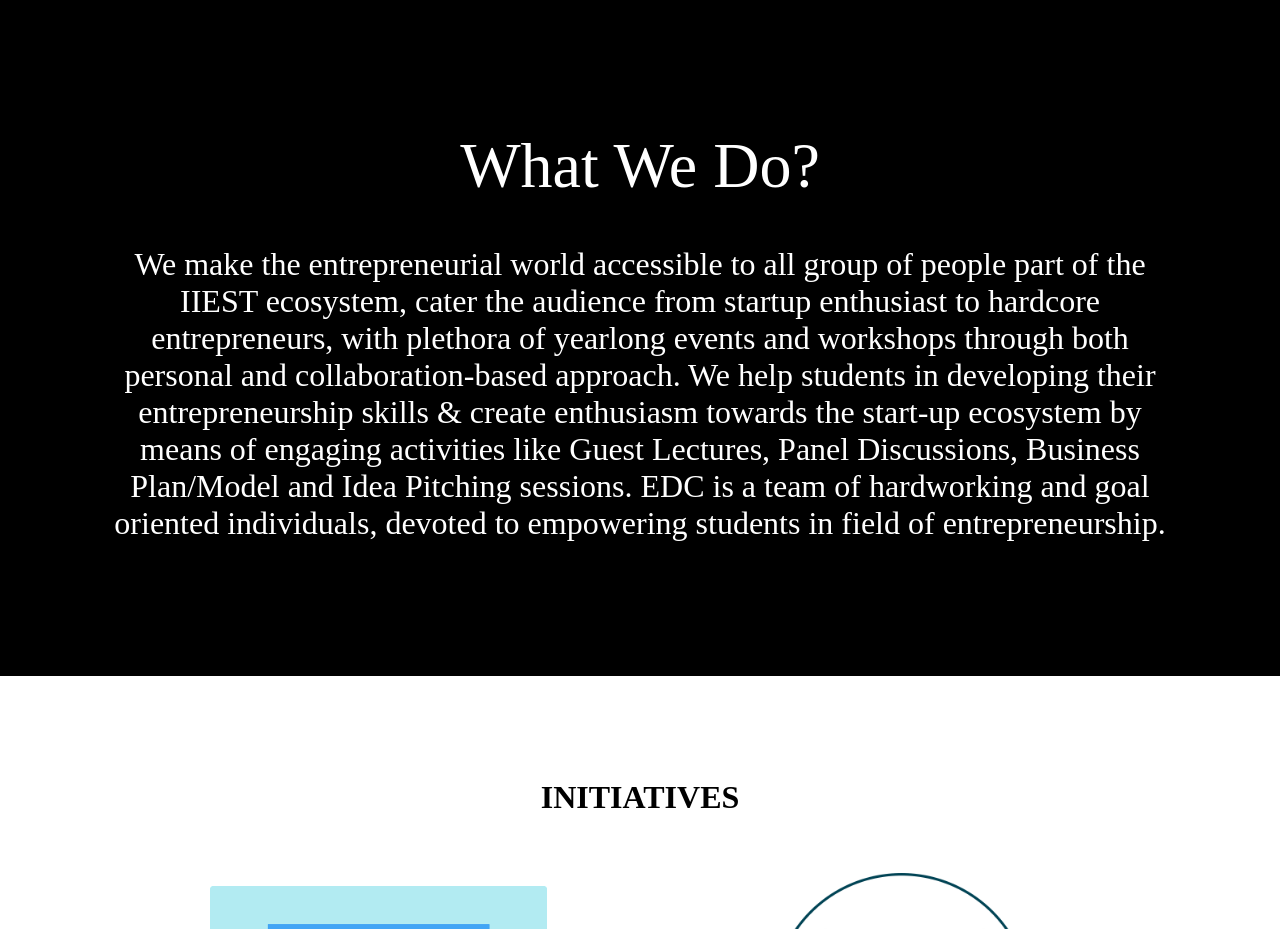
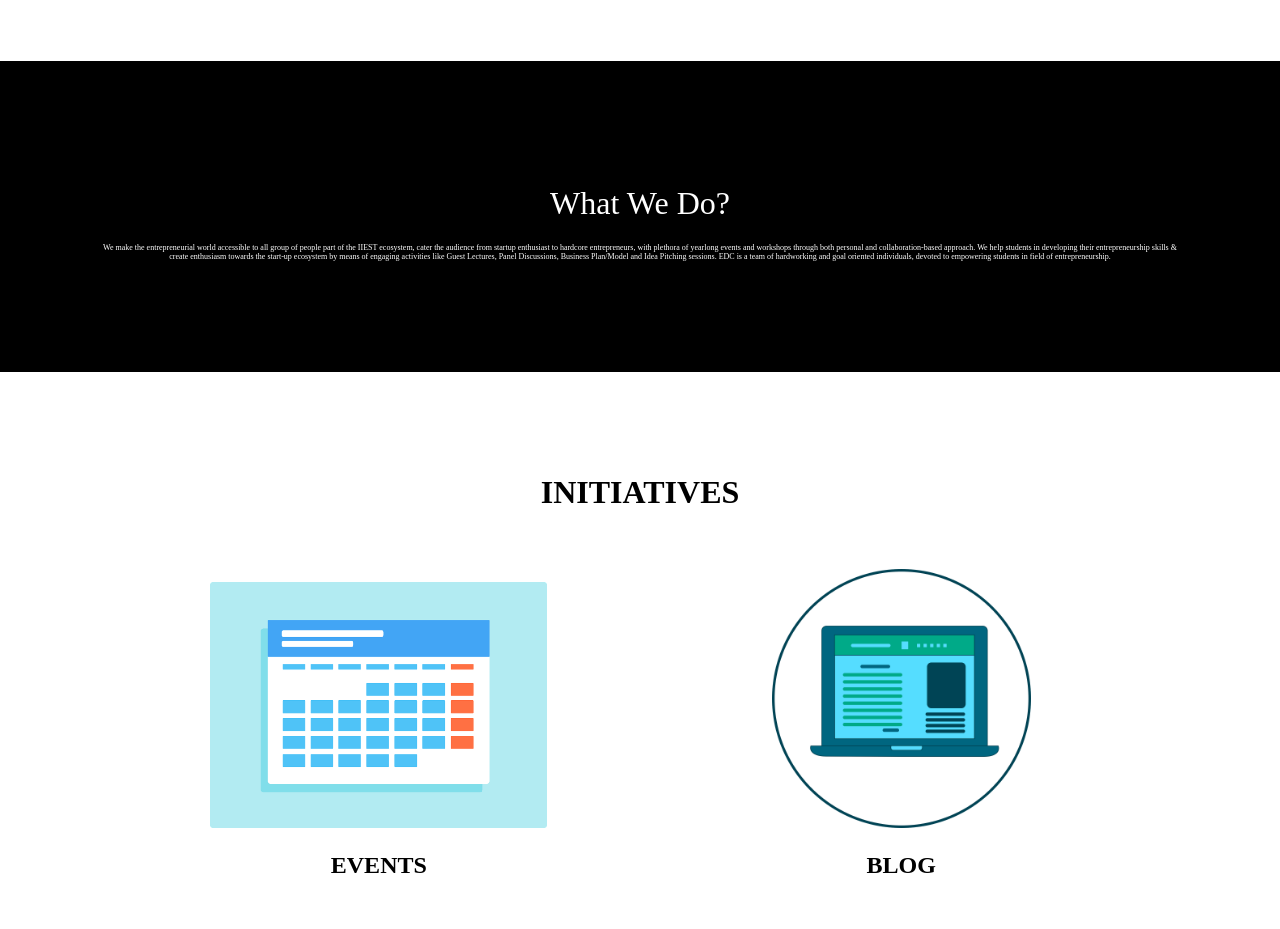
Before and after one commit to naveen221001/edcwebsitenew, a plain HTML site: page index.html in a window 1280 px wide. Shown: the part 2760-3689 px from the top of the page. Drawn offline with Linux system fonts and the light colour scheme.

Commit message:
Update index.html

```diff
--- a/index.html
+++ b/index.html
@@ -24,7 +24,7 @@
 
 <h3 style="text-align: center; padding-top:15%; font-size:x-large; font-family:Cambria, Cochin, Georgia, Times, 'Times New Roman', serif; font-weight: 5000; color:rgb(0, 29, 85)">Welcome to</h3>
 <h1 style="text-align: center; font-size:xx-large; font-family:Cambria, Cochin, Georgia, Times, 'Times New Roman', serif; font-weight: 5000;">Entrepreneurship Development Cell - IIEST Shibpur</h1>
-<img src="img/edc.png" style=" width:25%; margin-left: 35%;">
+<img src="img/edc.png" style=" width:45%; margin-left: 35%;">
 
 </div>
 
@@ -59,9 +59,9 @@
 
 
 <div  style="padding: 8%; text-align: center; margin-top: 5%;" id="b" >
-<h1 style="font-size: 400%; font-weight: 500; color:rgb(255, 255, 255); text-align: center; text-align: center; text-decoration: double;">What We Do?</h1>
+<h1 style="font-size: 200%; font-weight: 500; color:rgb(255, 255, 255); text-align: center; text-align: center; text-decoration: double;">What We Do?</h1>
 
-<h3 style="font-size: 200%; font-weight: 500; color:#ffffff;">We make the entrepreneurial world accessible to all group of people part of the IIEST ecosystem, cater the audience from startup
+<h3 style="font-size: 50%; font-weight: 500; color:#ffffff;">We make the entrepreneurial world accessible to all group of people part of the IIEST ecosystem, cater the audience from startup
     enthusiast to hardcore entrepreneurs, with plethora of yearlong events and workshops through both personal and collaboration-based approach.
     We help students in developing their entrepreneurship skills & create enthusiasm towards the start-up ecosystem by means of engaging activities like Guest Lectures, Panel Discussions, Business Plan/Model and Idea Pitching sessions.
     EDC is a team of hardworking and goal oriented individuals, devoted to empowering students in field of entrepreneurship.</h3>
```
